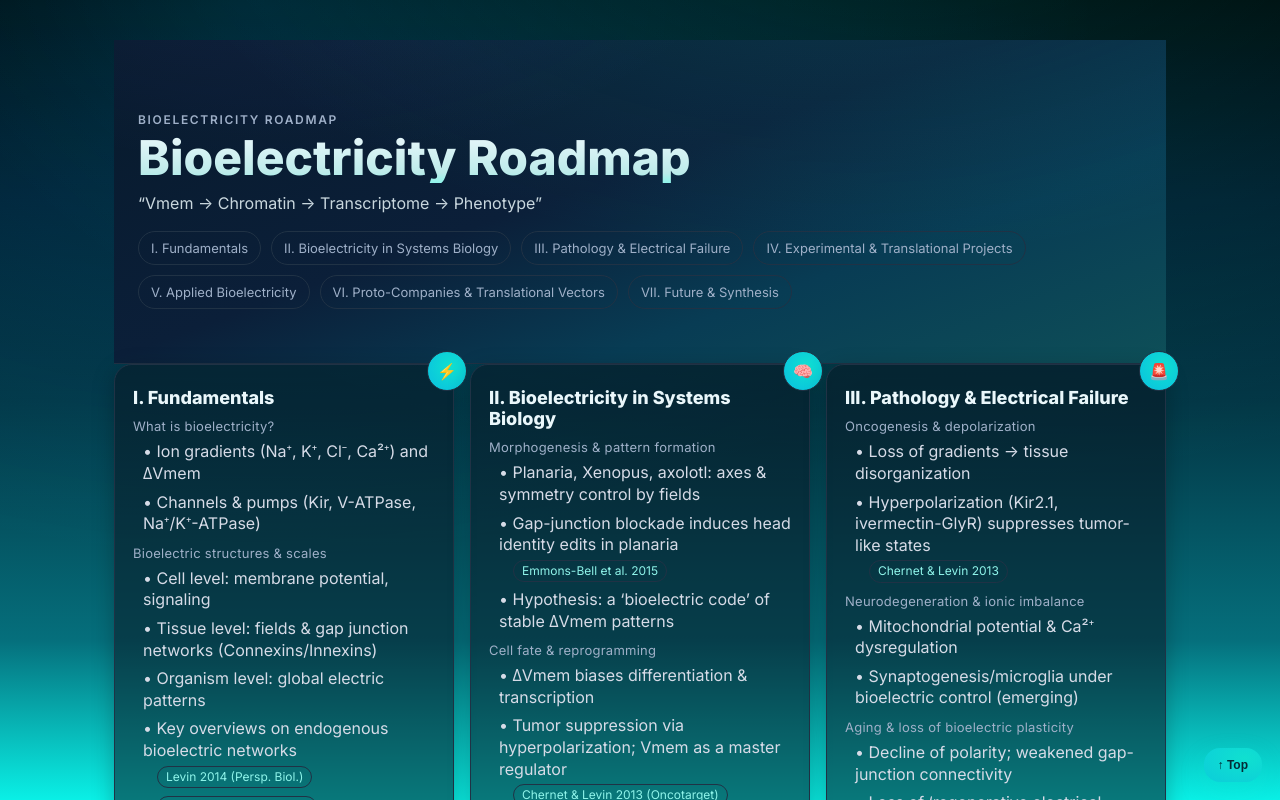
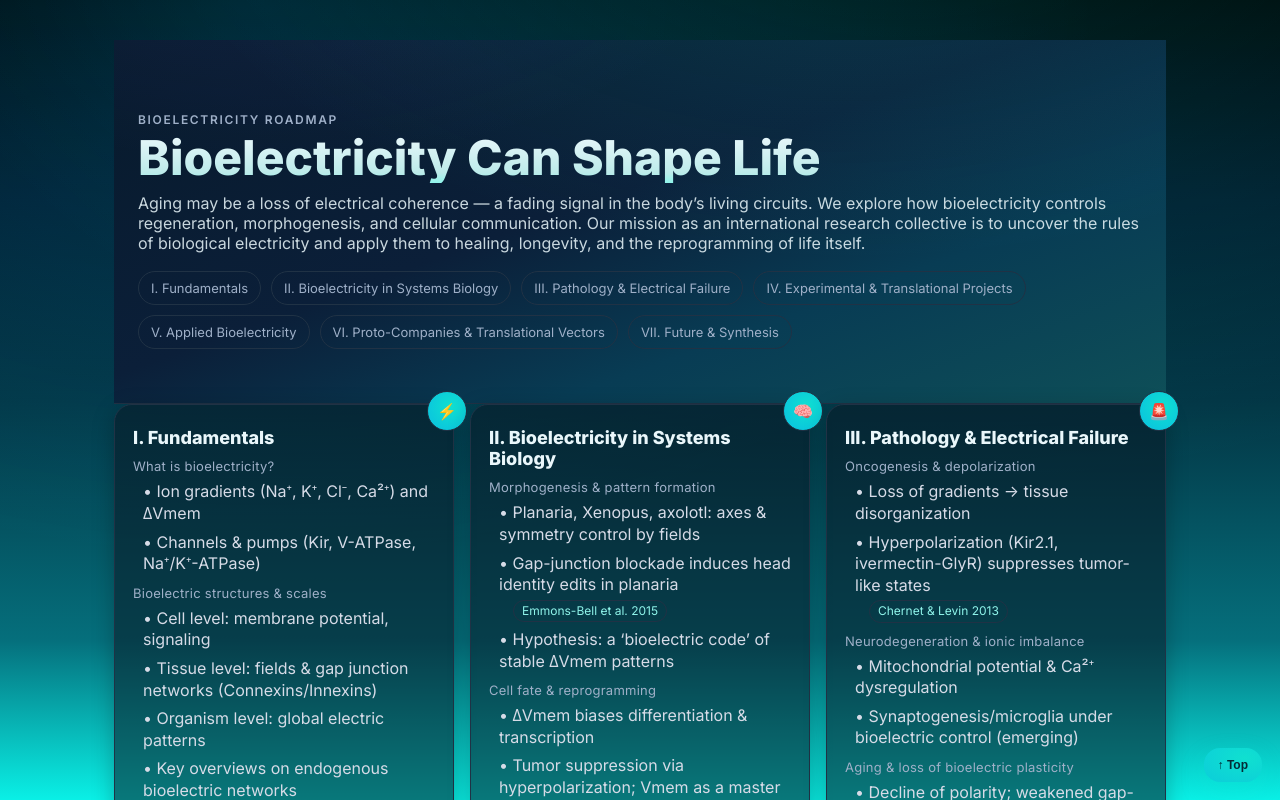
Before and after one commit to kritskayak96-ui/bioelectricity-roadmap, a React (Create React App) app: page / in a window 1280 px wide. Shown: the top 800 px of the page. Built offline with nearby package versions, Linux system fonts and the light colour scheme.

Commit message:
Update App.js

```diff
--- a/src/App.js
+++ b/src/App.js
@@ -292,8 +292,16 @@ export default function App() {
       <section className="hero" id="top">
         <div className="glow" aria-hidden />
         <div className="kicker">Bioelectricity roadmap</div>
-        <h1 className="h1">Bioelectricity Roadmap</h1>
-        <p className="sub">“Vmem → Chromatin → Transcriptome → Phenotype”</p>
+<h1 className="h1">Bioelectricity Can Shape Life</h1>
+<p className="sub">
+  Aging may be a loss of electrical coherence — a fading signal in the body’s
+  living circuits.
+  We explore how bioelectricity controls regeneration, morphogenesis, and
+  cellular communication.
+  Our mission as an international research collective is to uncover the rules
+  of biological electricity and apply them to healing, longevity, and the
+  reprogramming of life itself.
+</p>
 
         <nav className="nav" aria-label="Section navigation">
           {sections.map((s) => (
```
